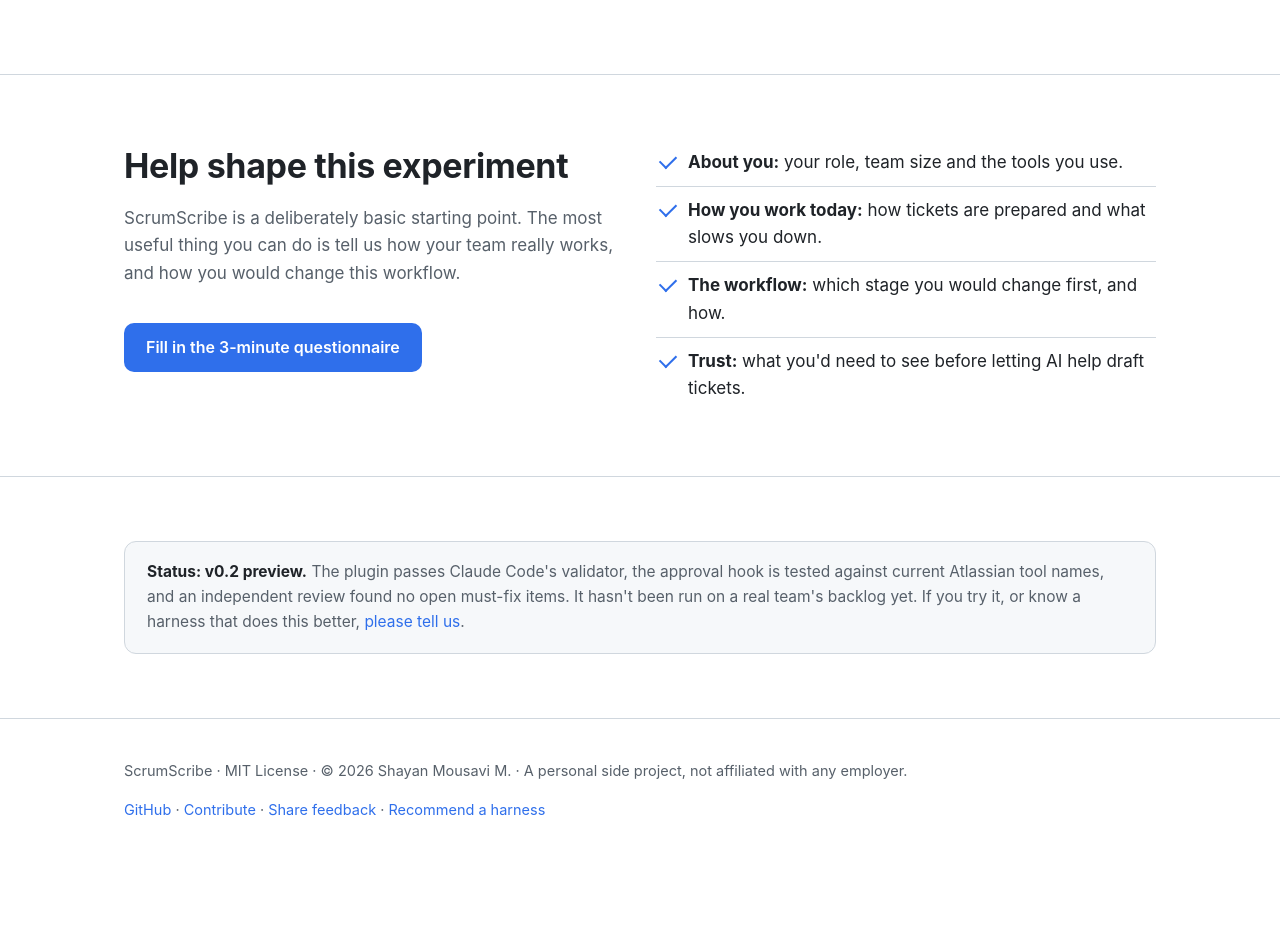
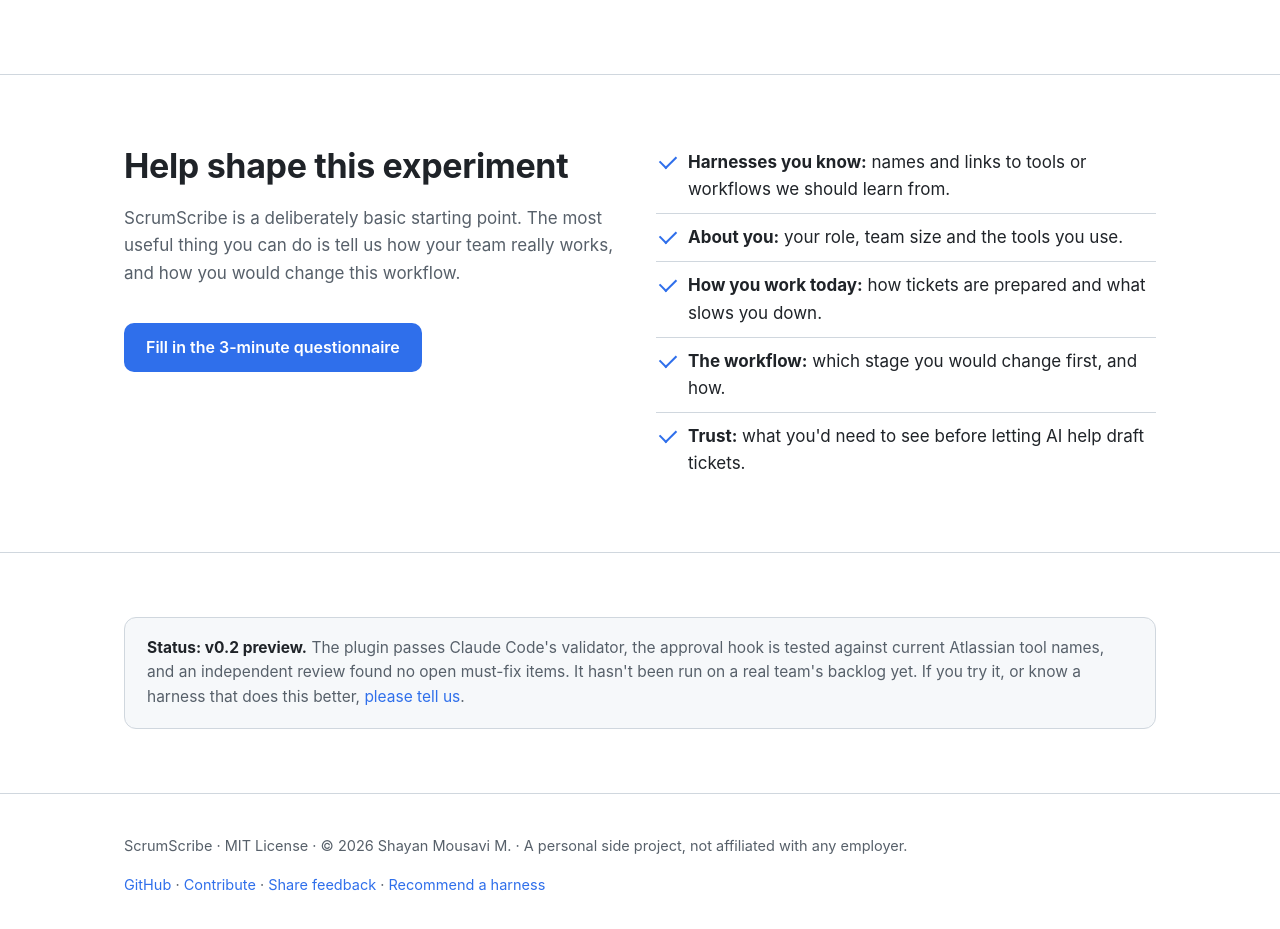
Before and after one commit to shmouses/scrumscribe, a plain HTML site: page docs/index.html in a window 1280 px wide. Shown: the part 7900-8829 px from the top of the page. Before the commit the page ends 8777 px from the top, so only its background shows below. Drawn offline with Linux system fonts and the light colour scheme.

Commit message:
Questionnaire: ask for harnesses and workflows first
Co-Authored-By: Claude Opus 5.5 <noreply@anthropic.com>
Claude-Session: https://claude.ai/code/session_01TgaGXTohqKemmHqKAJZTLw

```diff
--- a/docs/index.html
+++ b/docs/index.html
@@ -277,6 +277,7 @@ approvals:
         <a class="btn primary" href="https://github.com/shmouses/scrumscribe/issues/new?template=feedback_survey.yml">Fill in the 3-minute questionnaire</a>
       </div>
       <ul class="checks">
+        <li><strong>Harnesses you know:</strong> names and links to tools or workflows we should learn from.</li>
         <li><strong>About you:</strong> your role, team size and the tools you use.</li>
         <li><strong>How you work today:</strong> how tickets are prepared and what slows you down.</li>
         <li><strong>The workflow:</strong> which stage you would change first, and how.</li>
```
Also changed, not shown: 1 other file.
